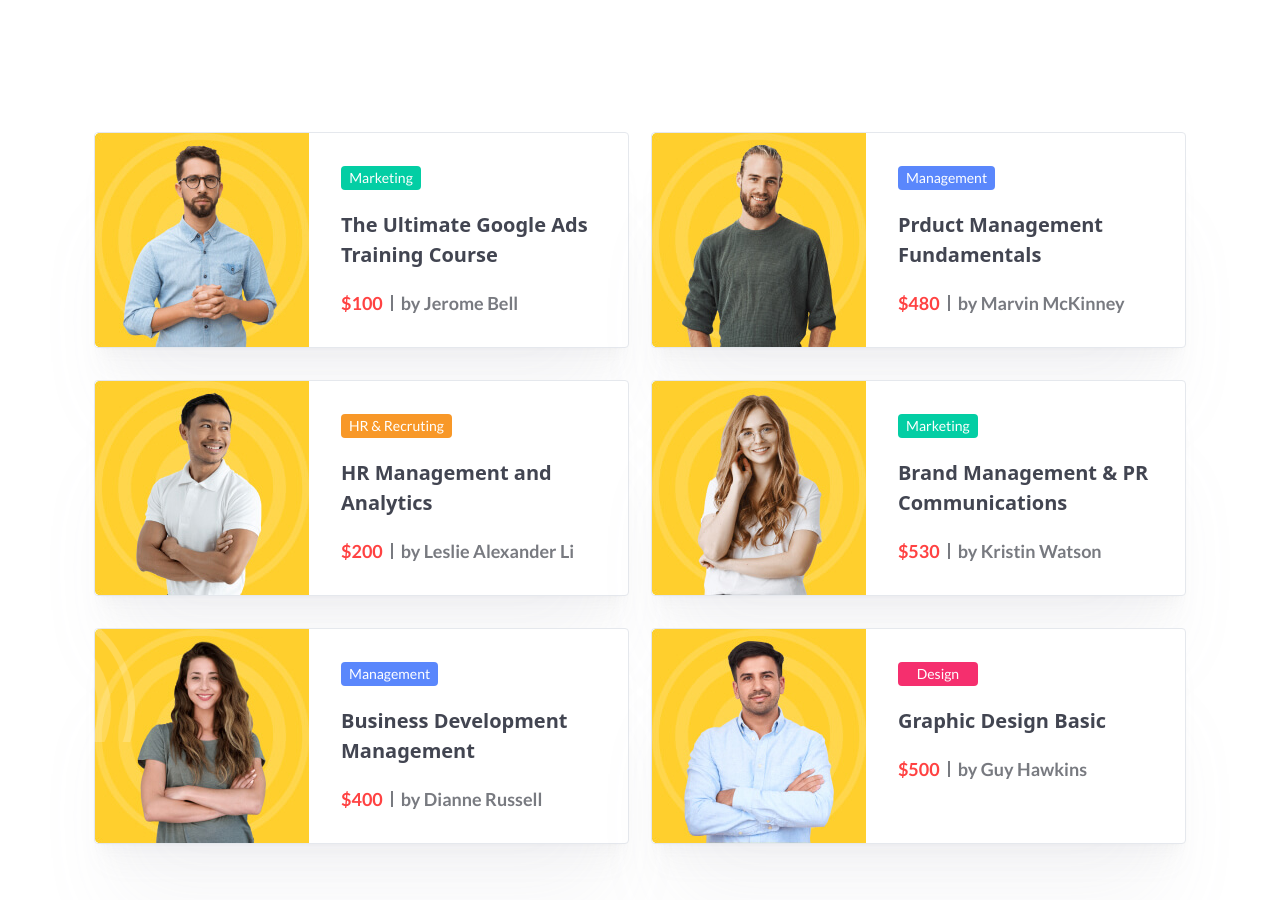
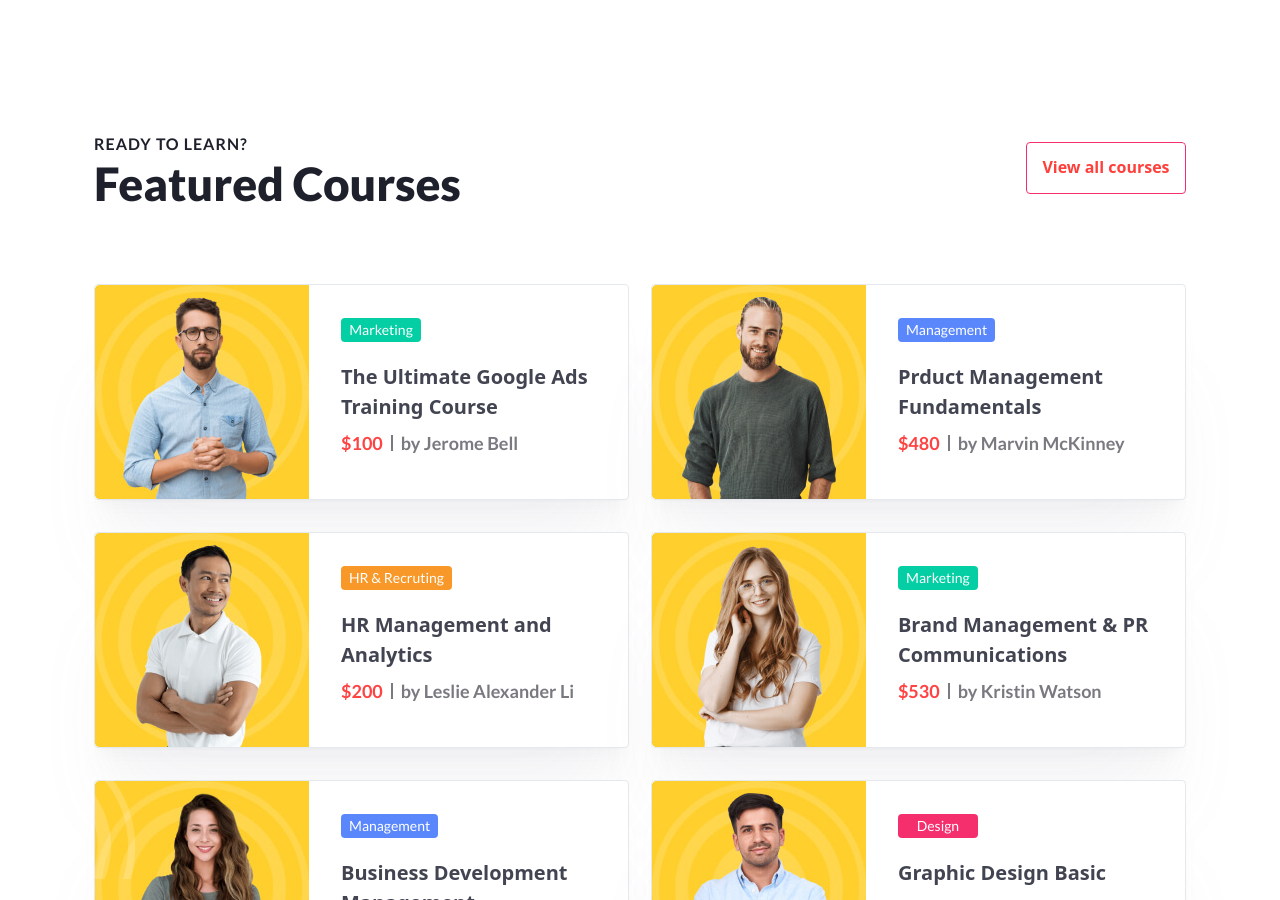
Before and after one commit to lazizbekshodmonov/createx, a plain HTML site: page index.html in a window 1280 px wide. Shown: the part 1900-2800 px from the top of the page. Drawn offline with Linux system fonts and the light colour scheme.

Commit message:
yangilanish

```diff
--- a/index.html
+++ b/index.html
@@ -147,7 +147,16 @@
 
           <!-- featured courses -->
           <section class="featured-courses container">
-            <div class="courses-list container-fluid row justify-content-between">
+
+            <div class="courses-list container-fluid row justify-content-between align-items-sm-center">
+              <div class="courses-item courses-titles col-lg-6 col-sm-12">
+                <h6 class="sub-title">Ready to learn?</h6>
+                <h2 class="title">Featured Courses</h2>
+              </div>
+
+              <div class="courses-item courses-btns col-lg-6 col-sm-12">
+                <button class="courses-all">View all courses</button>
+              </div>
                 <div class="courses-item col-lg-6 col-sm-12">
                   <div class="course-img">
                     <img src="./cources/jerome.jpg" alt="" class="">
--- a/scss/media.scss
+++ b/scss/media.scss
@@ -75,8 +75,19 @@
                     }
                     .course-info{
                         padding: 2rem;
+
                     }
                 }
+                .courses-btns{
+                    display: flex;
+                    align-items: flex-end;
+                    justify-content: flex-start;
+                    .courses-all{
+                        margin: 0;
+                        margin-bottom: 2rem;
+                    }
+                }
+
             }
         }
 
@@ -146,16 +157,7 @@
                             justify-content: space-around;
                             flex-direction: row;
                             margin-bottom: 6.5rem;
-                            .col-5{
-                                width: 13rem;
-                                height: 5rem;
-                                font-size: 1.7rem;
-                            }
-                            .col-7{
-                                width: 18rem;
-                                height: 5rem;
-                                font-size: 1.7rem;
-                            }
+
                         }
                     }
                 }
@@ -191,6 +193,15 @@
                 }
             }
         }
+        // .featured-courses{
+        //     .courses-list{
+        //         .courses-item{
+        //             .courses-name{
+        //             }
+        //         }
+        //     }
+        // }
+
 
     }
 
@@ -249,6 +260,12 @@
                         padding: 2rem 0.5rem;
                     }
                 }
+                .courses-titles{
+                    margin-bottom: 0.5rem;
+                    .title{
+                        margin-bottom: 2rem;
+                    }
+                }
             }
         }
     }
@@ -277,12 +294,12 @@
                         }
                         .row{
                             .btn-about-us{
-                                width: 7rem;
+                                width: 10rem;
                                 height: 3.25rem;
                                 font-size: 0.9rem;
                             }
                             .btn-courses{
-                                width: 11rem;
+                                width: 12.5rem;
                                 height: 3.25rem;
                                 font-size: 0.9rem;
                             }
--- a/scss/style.scss
+++ b/scss/style.scss
@@ -392,6 +392,7 @@ $btn-gradient:  linear-gradient(55.95deg, #FF3F3A 0%, #F75E05 100%);
                 div{
                     display: flex;
                     flex-direction: column;
+                    // align-items: start;
 
                     p{
                         @include paragraph-14();
@@ -474,6 +475,8 @@ $btn-gradient:  linear-gradient(55.95deg, #FF3F3A 0%, #F75E05 100%);
                         background-color: $color-red-magenta
                     }
                     .course-name{
+                        display: block;
+                        height: 3rem;
                         @include lear-name-20();
                         text-align: start;
                         margin-bottom: 1.25rem;
@@ -501,6 +504,40 @@ $btn-gradient:  linear-gradient(55.95deg, #FF3F3A 0%, #F75E05 100%);
                     }
                 }
             }
+            .courses-titles{
+                box-shadow: none !important;
+                border: none !important;
+                flex-direction: column;
+                padding: 0;
+                .sub-title{
+                    @include sub-title-16();
+                    margin-bottom: 0.5rem;
+                }
+                .title{
+                    @include title-46();
+                    margin-bottom: 3rem;
+                }
+            }
+            .courses-btns{
+                position: relative;
+                padding: 0;
+                border: none;
+                box-shadow: none !important;
+                justify-content: flex-end;
+
+                .courses-all{
+                    bottom: 3.75rem;
+                    @include link-16();
+                    width: 10rem;
+                    height: 3.25rem;
+                    border: 0.1rem solid $color-red-magenta;
+                    border-radius: 0.25rem;
+                    background-color: transparent;
+                    color: $color-primary;
+                    transition: 0.5s;
+                    margin-bottom: 3rem;
+                }
+            }
         }
     }
 }
```
Also changed, not shown: css/media.css, css/style.css, 2 other files.
